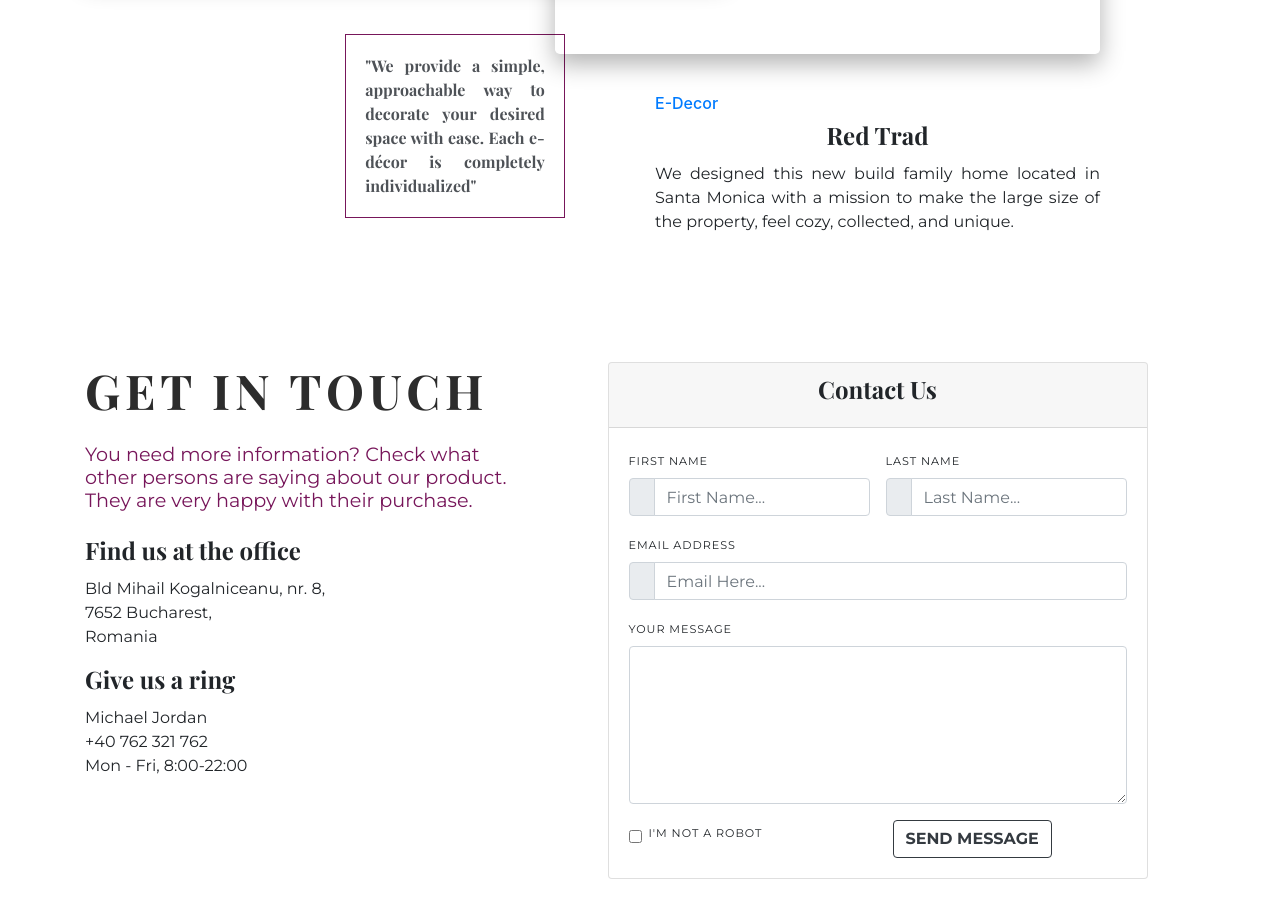
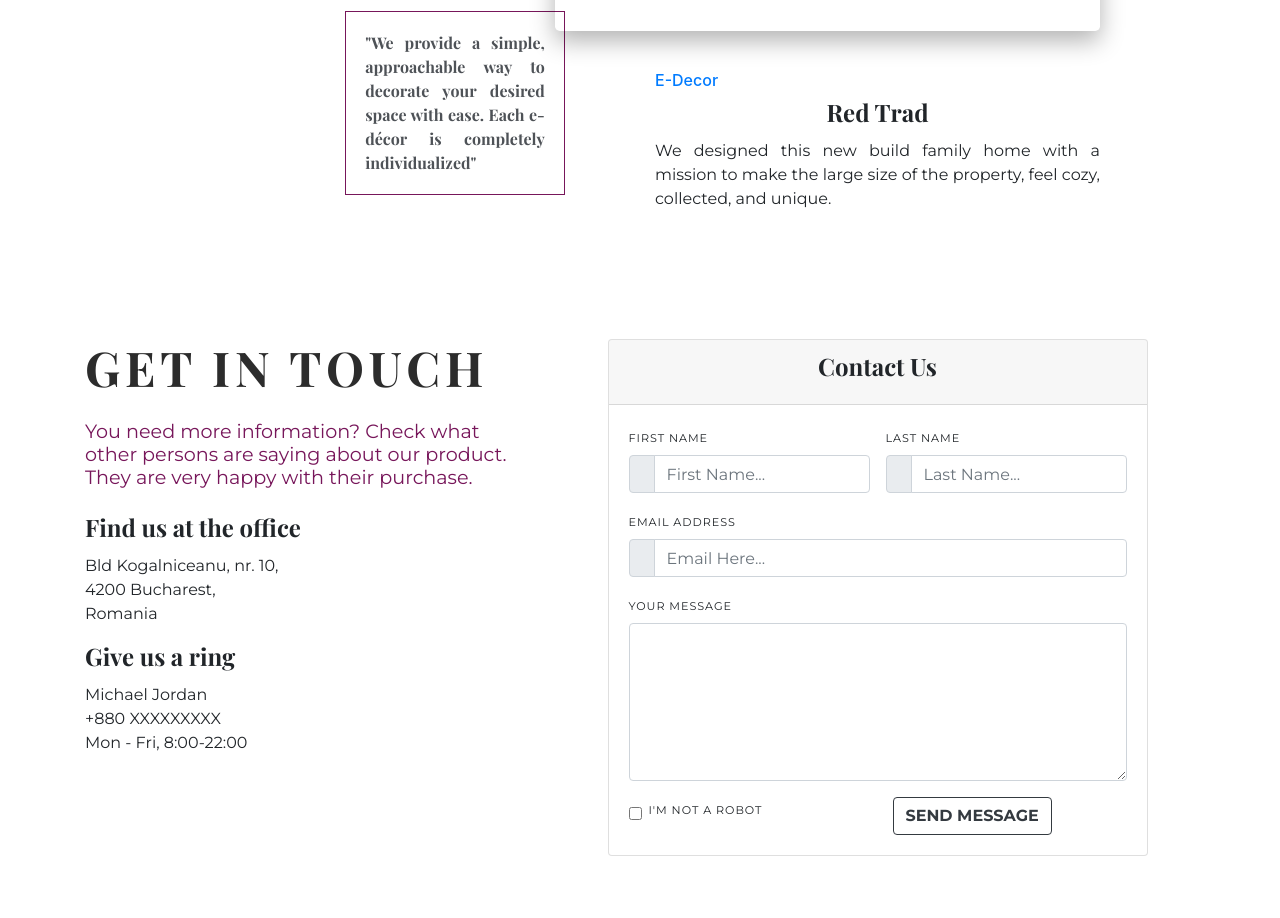
Before and after one commit to mohrima/website-demo, a plain HTML site: page index.html in a window 1280 px wide. Shown: the part 2580-3498 px from the top of the page. Drawn offline with nearby package versions, Linux system fonts and the light colour scheme.

Commit message:
Update index.html

```diff
--- a/index.html
+++ b/index.html
@@ -171,7 +171,7 @@
     <div class="container text-center section-gap-top">
         <div class="col-md-8 mr-auto ml-auto">
         <h2 class="title">Our work is unique</h2>
-        <h4 class="sub-title">Woodpecker.co is a follow-up automation SaaS founded in 2015. We’re an international team of 17, speaking 4 languages.</h4>
+        <h4 class="sub-title">We’re an international team of 17, speaking 4 languages.</h4>
     </div>
     </div>
     <div class="section-2 container pt-5">
@@ -191,7 +191,7 @@
             <h6 class="category text-primary">E-Decor</h6>
             <h4 class="card-title">Red Trad</h4>
             <p class="card-text">
-                We designed this new build family home located in Santa Monica with a mission to make the large size of the property, feel cozy, collected, and unique.
+                We designed this new build family home with a mission to make the large size of the property, feel cozy, collected, and unique.
             </p>
         </div>
     </div>
@@ -211,8 +211,8 @@
                         </div>
                         <div>
                             <h4 class="card-title text-left">Find us at the office</h4>
-                            <p> Bld Mihail Kogalniceanu, nr. 8,<br>
-                                7652 Bucharest,<br>
+                            <p> Bld Kogalniceanu, nr. 10,<br>
+                                4200 Bucharest,<br>
                                 Romania
                             </p>
                         </div>
@@ -224,7 +224,7 @@
                         <div>
                             <h4 class="card-title text-left">Give us a ring</h4>
                             <p> Michael Jordan<br>
-                                +40 762 321 762<br>
+                                +880 XXXXXXXXX<br>
                                 Mon - Fri, 8:00-22:00
                             </p>
                         </div>
```
